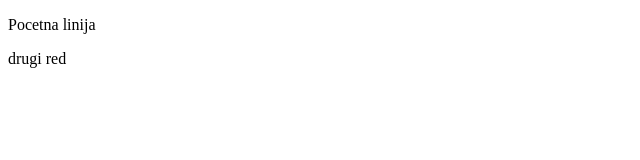
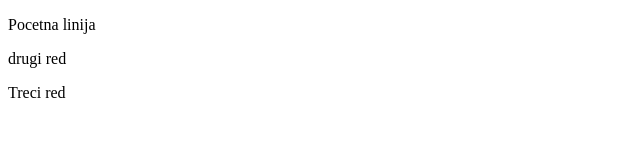
Before and after one commit to Paolo2806/Git-Demo, a plain HTML site: page index.html in a window 1280 px wide. Shown: the full height of the page, 0-640 px from the left. Drawn offline with Linux system fonts and the light colour scheme.

Commit message:
Treci red

```diff
--- a/index.html
+++ b/index.html
@@ -8,5 +8,6 @@
   <body>
     <p>Pocetna linija</p>
     <p>drugi red</p>
+    <p>Treci red</p>
   </body>
 </html>
```
